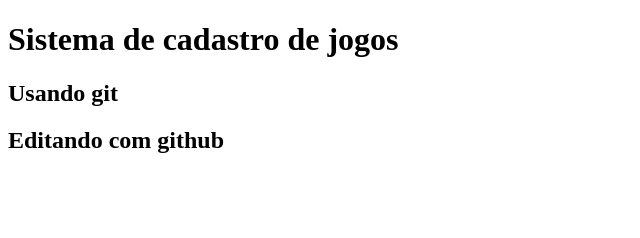
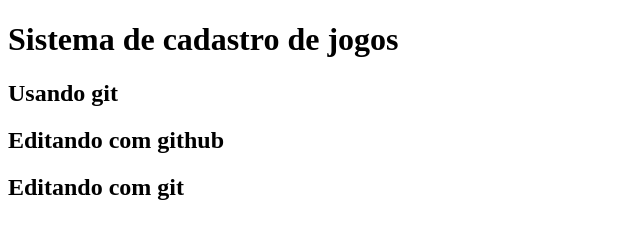
Before and after one commit to Antonio-Matheus-Follone-Graca/curso-git-e-github-alura, a plain HTML site: page index.html in a window 1280 px wide. Shown: the whole page, without its empty margins (0-640 px from the left). Drawn offline with Linux system fonts and the light colour scheme.

Commit message:
editando arquivo index.html

```diff
--- a/index.html
+++ b/index.html
@@ -10,6 +10,7 @@
     <h1> Sistema de cadastro de jogos</h1>
     <h2> Usando git</h2>
     <h2> Editando com github </h2>
+    <h2> Editando com git </h2>
     <script src="app.js">
     </script>
 </body>
```
